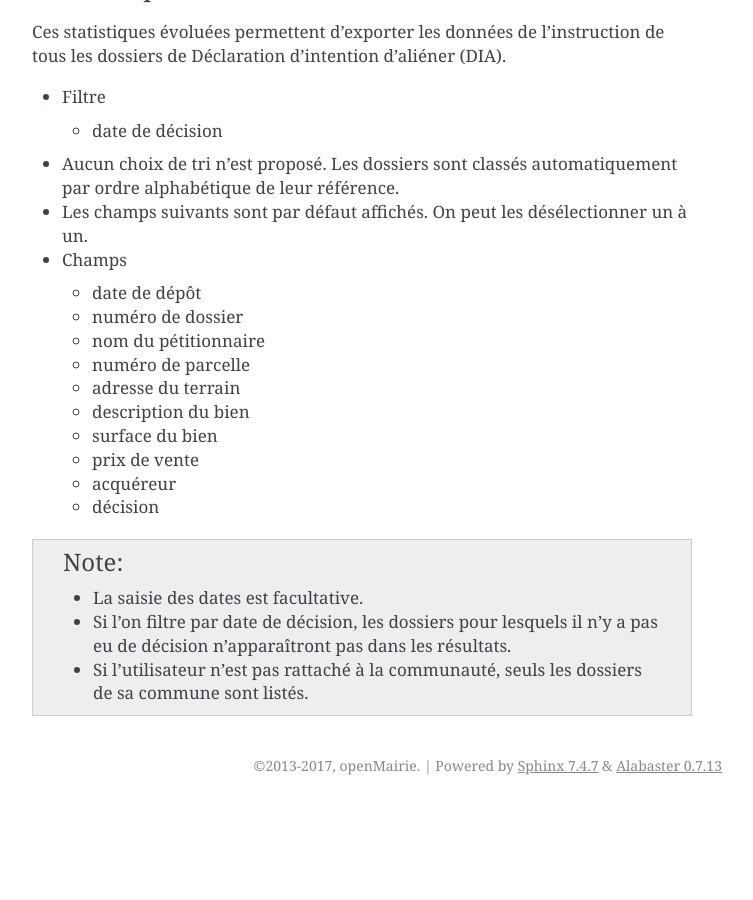
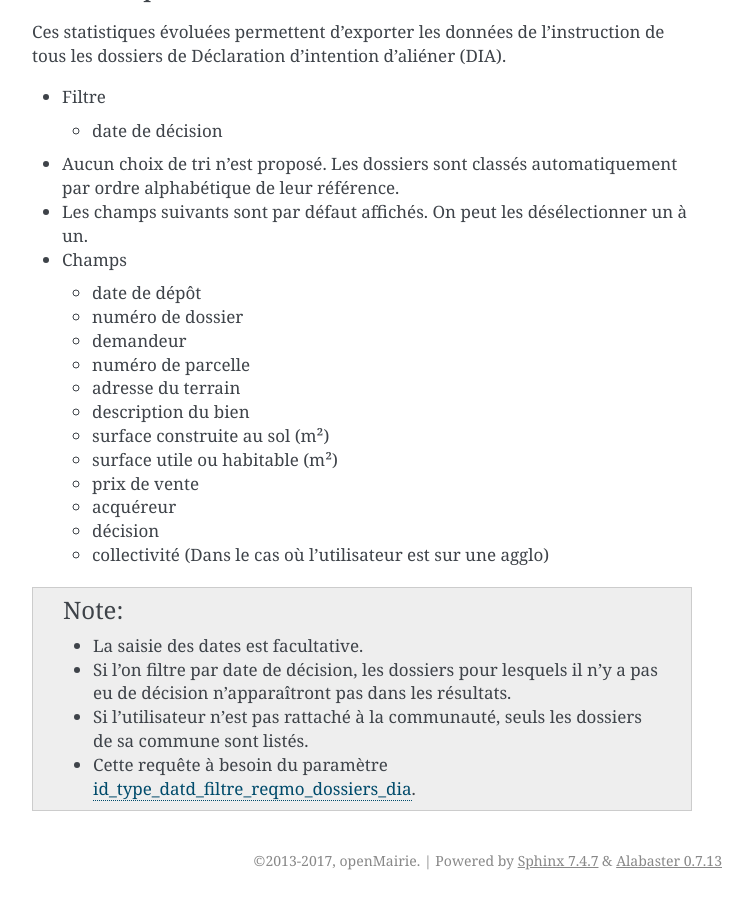
Before and after one commit to mpavaux/openads-documentation, a Sphinx documentation site: the page built from source/manuel_utilisateur/export_import.rst, in a window 1280 px wide and 900 px high, scrolled down 16514 px. Shown: the whole window, without its empty margins (388-1141 px from the left). Built offline with Sphinx 7.4.7, drawn with Linux system fonts in a browser that asks for light colours; before the commit the page ends 17319 px from its top, so only the background shows below that.

Commit message:
correction de la documentation + ajout d'un parametre pour les DIA

```diff
--- a/source/manuel_utilisateur/administration.rst
+++ b/source/manuel_utilisateur/administration.rst
@@ -85,6 +85,7 @@
 Utilisation des paramètres d'identification :
 
 * **id_evenement_bordereau_avis_maire_prefet** : paramètre définissant l'identifiant de l'événement à appliquer aux dossiers d'instruction faisant l'objet d'un bordereau d'envoi des avis du Maire au Préfet, doit être paramétré sur la collectivité de niveau 2 pour une configuration multi-communes.
+* **id_type_datd_filtre_reqmo_dossiers_dia** : paramètre définissant l'identifiant du type détaillé du dossier d'autorisation à retourner dans la requête mémorisée des :ref:`exports statistique DIA <reqmo_export_dia>`.
 
 
 .. _parametrage_parametre_mails_services_consultes:
--- a/source/manuel_utilisateur/export_import.rst
+++ b/source/manuel_utilisateur/export_import.rst
@@ -744,10 +744,11 @@
   * Si l'on filtre par date de décision, les dossiers pour lesquels il n'y a pas eu de décision n'apparaîtront pas dans les résultats.
   * Si l'utilisateur n'est pas rattaché à la communauté, seuls les dossiers de sa commune sont listés.
 
+.. _reqmo_export_dia:
 
-==================
+==========
 export_dia
-==================
+==========
 
 Ces statistiques évoluées permettent d'exporter les données de l'instruction de tous les dossiers de Déclaration d'intention d'aliéner (DIA).
 
@@ -763,17 +764,20 @@
 
   * date de dépôt
   * numéro de dossier
-  * nom du pétitionnaire
+  * demandeur
   * numéro de parcelle
   * adresse du terrain
   * description du bien
-  * surface du bien
+  * surface construite au sol (m²)
+  * surface utile ou habitable (m²)
   * prix de vente
   * acquéreur
   * décision
+  * collectivité (Dans le cas où l'utilisateur est sur une agglo)
 
 .. note::
 
   * La saisie des dates est facultative.
   * Si l'on filtre par date de décision, les dossiers pour lesquels il n'y a pas eu de décision n'apparaîtront pas dans les résultats.
   * Si l'utilisateur n'est pas rattaché à la communauté, seuls les dossiers de sa commune sont listés.
+  * Cette requête à besoin du paramètre :ref:`id_type_datd_filtre_reqmo_dossiers_dia <parametrage_parametre_identifiants>`.
```
